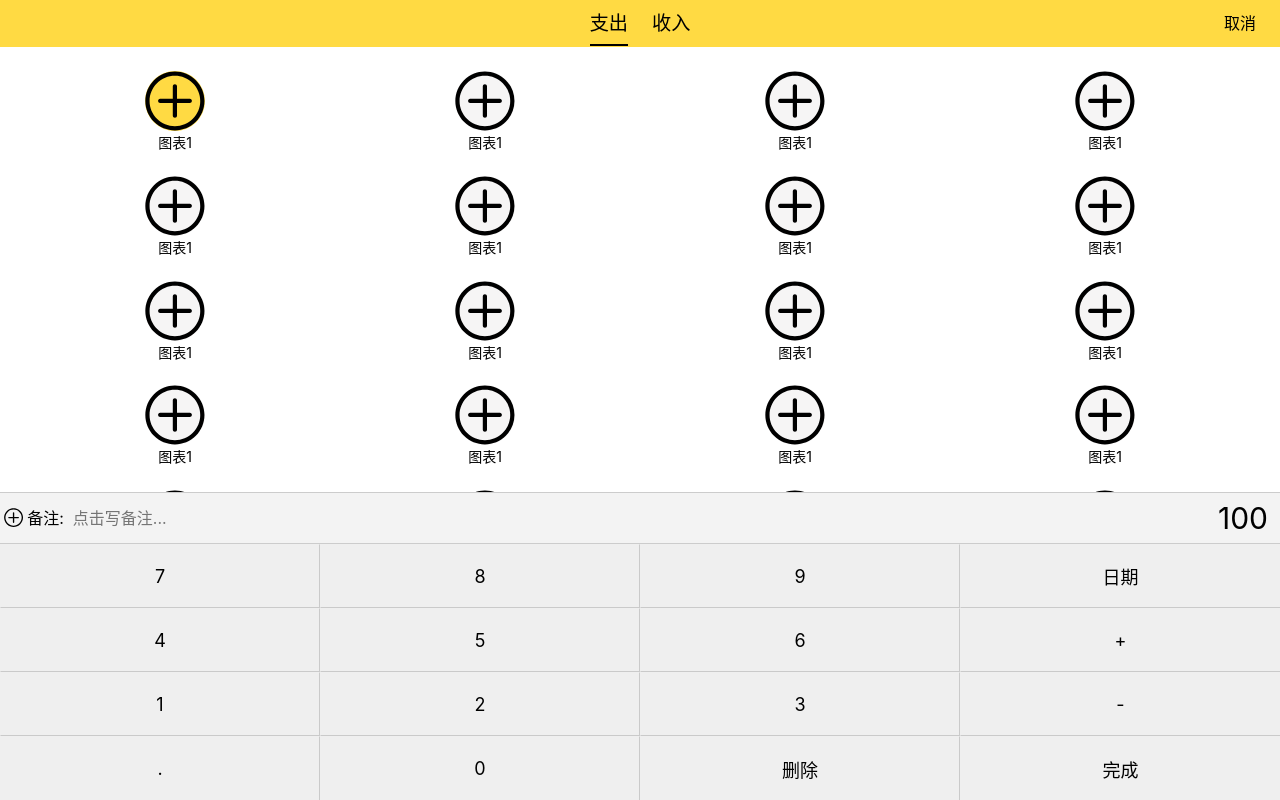
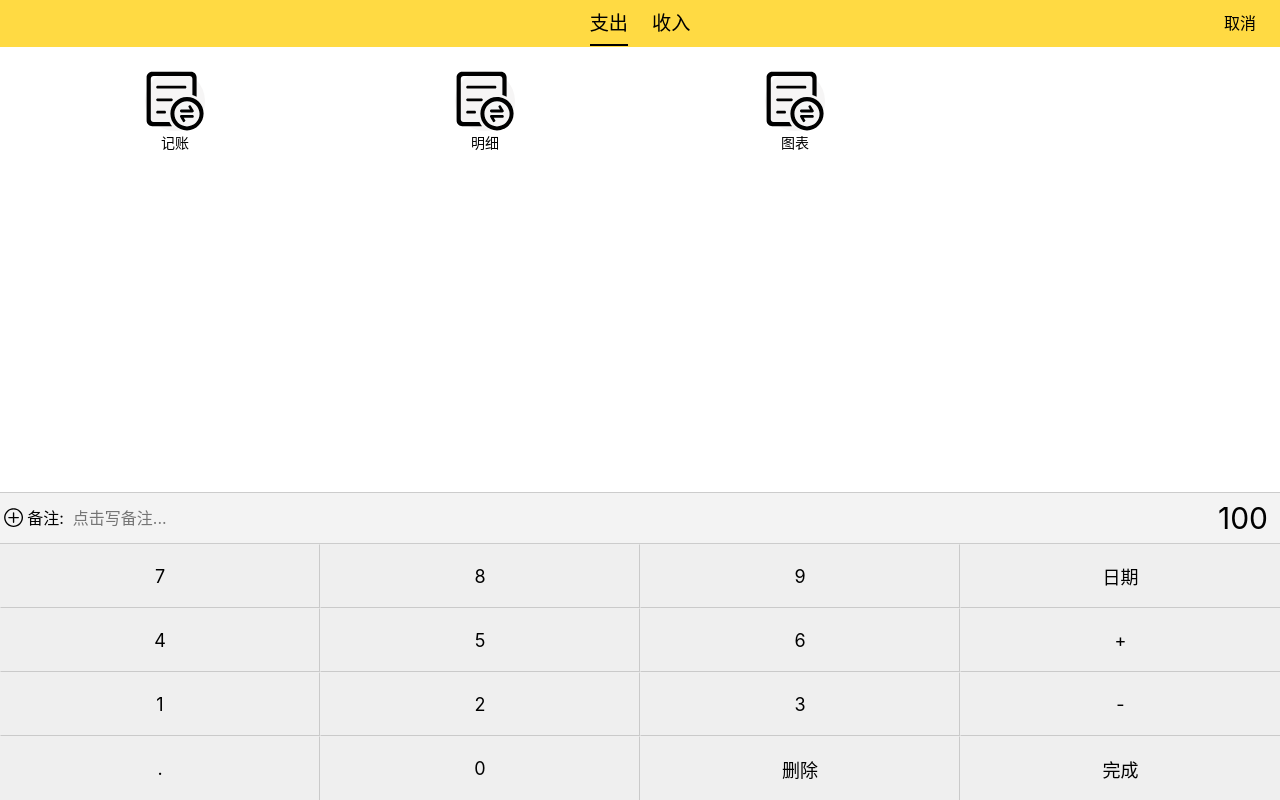
Before and after one commit to DDB324/duoduojizhang-React, a React app: page /#/money in a window 1280 px wide. Built offline with nearby package versions, Linux system fonts and the light colour scheme.

Commit message:
TagSection的功能:展示tags

```diff
--- a/src/Views/Money/CategorySection.tsx
+++ b/src/Views/Money/CategorySection.tsx
@@ -38,6 +38,7 @@ const Wrapper = styled.section`
     transform: translateY(-50%);
   }
 `;
+
 const CategorySection: React.FC = () => {
   return (
     <Wrapper>
--- a/src/Views/Money/TagsSection.tsx
+++ b/src/Views/Money/TagsSection.tsx
@@ -1,6 +1,6 @@
 import styled from 'styled-components';
 import Icon from '../../components/Icon';
-import React from 'react';
+import React, {useState} from 'react';
 
 const Wrapper = styled.section`
   padding: 12px 20px 0;
@@ -43,180 +43,25 @@ const Wrapper = styled.section`
 `;
 
 const TagsSection: React.FC = () => {
+    //这里只记录了名字,后面要做另一个页面展示logo,然后设置name,再把logo和name放到数组中展示出来
+    const [tags, setTags] = useState<string[]>(['记账', '明细', '图表']);
     return (
       <Wrapper>
         <ul>
-        <li>
-          <div className='selected'>
-            <Icon name='money'/>
+          {tags.map(tag => {
+            return (
+              <li key={tag}>
+                <div>
+                  <Icon name='detail'/>
                 </div>
-          <span>图表1</span>
+                <span>{tag}</span>
               </li>
-        <li>
-          <div>
-            <Icon name='money'/>
-          </div>
-          <span>图表1</span>
-        </li>
-        <li>
-          <div>
-            <Icon name='money'/>
-          </div>
-          <span>图表1</span>
-        </li>
-        <li>
-          <div>
-            <Icon name='money'/>
-          </div>
-          <span>图表1</span>
-        </li>
-        <li>
-          <div>
-            <Icon name='money'/>
-          </div>
-          <span>图表1</span>
-        </li>
-        <li>
-          <div>
-            <Icon name='money'/>
-          </div>
-          <span>图表1</span>
-        </li>
-        <li>
-          <div>
-            <Icon name='money'/>
-          </div>
-          <span>图表1</span>
-        </li>
-        <li>
-          <div>
-            <Icon name='money'/>
-          </div>
-          <span>图表1</span>
-        </li>
-        <li>
-          <div>
-            <Icon name='money'/>
-          </div>
-          <span>图表1</span>
-        </li>
-        <li>
-          <div>
-            <Icon name='money'/>
-          </div>
-          <span>图表1</span>
-        </li>
-        <li>
-          <div>
-            <Icon name='money'/>
-          </div>
-          <span>图表1</span>
-        </li>
-        <li>
-          <div>
-            <Icon name='money'/>
-          </div>
-          <span>图表1</span>
-        </li>
-        <li>
-          <div>
-            <Icon name='money'/>
-          </div>
-          <span>图表1</span>
-        </li>
-        <li>
-          <div>
-            <Icon name='money'/>
-          </div>
-          <span>图表1</span>
-        </li>
-        <li>
-          <div>
-            <Icon name='money'/>
-          </div>
-          <span>图表1</span>
-        </li>
-        <li>
-          <div>
-            <Icon name='money'/>
-          </div>
-          <span>图表1</span>
-        </li>
-        <li>
-          <div>
-            <Icon name='money'/>
-          </div>
-          <span>图表1</span>
-        </li>
-        <li>
-          <div>
-            <Icon name='money'/>
-          </div>
-          <span>图表1</span>
-        </li>
-        <li>
-          <div>
-            <Icon name='money'/>
-          </div>
-          <span>图表1</span>
-        </li>
-        <li>
-          <div>
-            <Icon name='money'/>
-          </div>
-          <span>图表1</span>
-        </li>
-        <li>
-          <div>
-            <Icon name='money'/>
-          </div>
-          <span>图表1</span>
-        </li>
-        <li>
-          <div>
-            <Icon name='money'/>
-          </div>
-          <span>图表1</span>
-        </li>
-        <li>
-          <div>
-            <Icon name='money'/>
-          </div>
-          <span>图表1</span>
-        </li>
-        <li>
-          <div>
-            <Icon name='money'/>
-          </div>
-          <span>图表1</span>
-        </li>
-        <li>
-          <div>
-            <Icon name='money'/>
-          </div>
-          <span>图表1</span>
-        </li>
-        <li>
-          <div>
-            <Icon name='money'/>
-          </div>
-          <span>图表1</span>
-        </li>
-        <li>
-          <div>
-            <Icon name='money'/>
-          </div>
-          <span>图表1</span>
-        </li>
-        <li>
-          <div>
-            <Icon name='money'/>
-          </div>
-          <span>图表1</span>
-        </li>
+            );
+          })}
         </ul>
       </Wrapper>
     );
-};
+  }
+;
 
 export {TagsSection};
```
Lines whose indentation alone changed are shown as unchanged.
